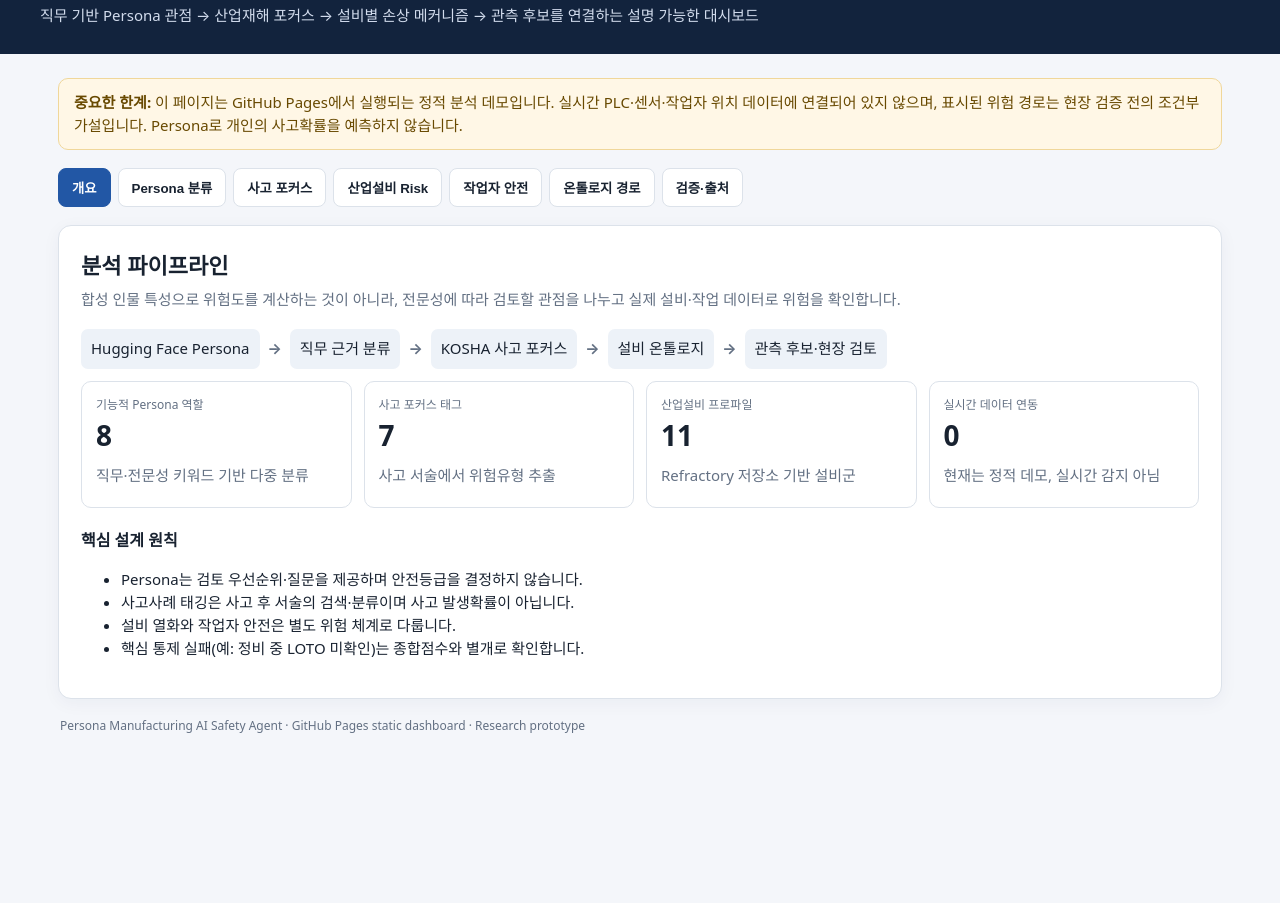
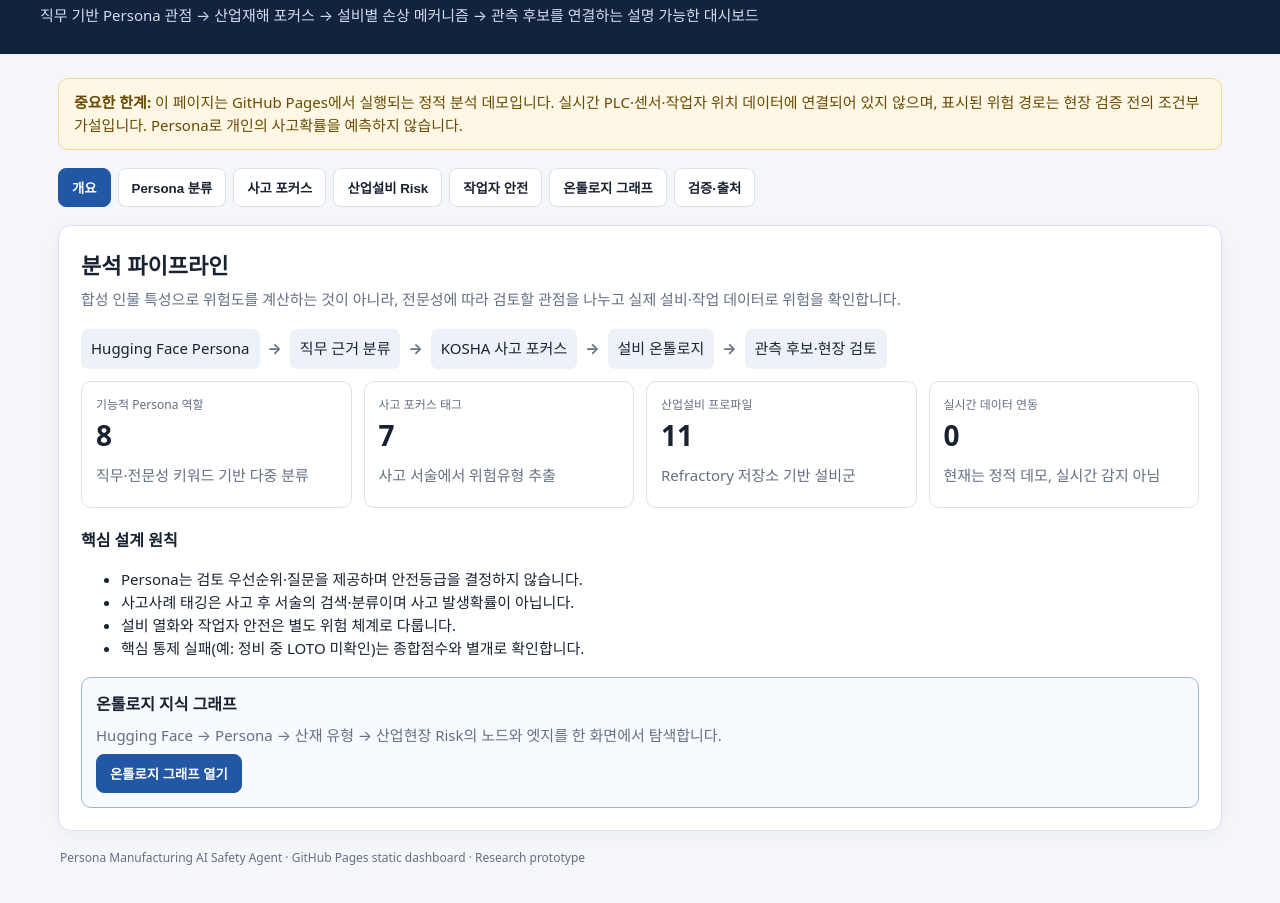
Before and after one commit to ahky900-art/persona-manufacturing-ai-agent, a plain HTML site: page docs/index.html in a window 1280 px wide. Shown: the part 107-1010 px from the top of the page. Before the commit the page ends 944 px from the top, so only its background shows below. Drawn offline with Linux system fonts and the light colour scheme.

Commit message:
Link ontology graph directly from dashboard overview

```diff
--- a/docs/index.html
+++ b/docs/index.html
@@ -18,11 +18,16 @@ label{display:block;font-weight:650;margin:12px 0 5px}input,select,textarea{widt
 <header><div class="eyebrow">MANUFACTURING SAFETY INTELLIGENCE · RESEARCH MVP</div><h1>Persona Manufacturing AI Safety Agent</h1><p>직무 기반 Persona 관점 → 산업재해 포커스 → 설비별 손상 메커니즘 → 관측 후보를 연결하는 설명 가능한 대시보드</p></header>
 <main>
 <div class="notice"><b>중요한 한계:</b> 이 페이지는 GitHub Pages에서 실행되는 정적 분석 데모입니다. 실시간 PLC·센서·작업자 위치 데이터에 연결되어 있지 않으며, 표시된 위험 경로는 현장 검증 전의 조건부 가설입니다. Persona로 개인의 사고확률을 예측하지 않습니다.</div>
-<nav id="tabs"><button class="active" data-tab="overview">개요</button><button data-tab="persona">Persona 분류</button><button data-tab="accident">사고 포커스</button><button data-tab="equipment">산업설비 Risk</button><button data-tab="safety">작업자 안전</button><button data-tab="ontology">온톨로지 경로</button><button data-tab="method">검증·출처</button></nav>
+<nav id="tabs"><button class="active" data-tab="overview">개요</button><button data-tab="persona">Persona 분류</button><button data-tab="accident">사고 포커스</button><button data-tab="equipment">산업설비 Risk</button><button data-tab="safety">작업자 안전</button><button data-tab="ontology">온톨로지 그래프</button><button data-tab="method">검증·출처</button></nav>
 <section id="overview" class="panel active"><h2>분석 파이프라인</h2><p class="sub">합성 인물 특성으로 위험도를 계산하는 것이 아니라, 전문성에 따라 검토할 관점을 나누고 실제 설비·작업 데이터로 위험을 확인합니다.</p>
 <div class="chain"><span>Hugging Face Persona</span><b>→</b><span>직무 근거 분류</span><b>→</b><span>KOSHA 사고 포커스</span><b>→</b><span>설비 온톨로지</span><b>→</b><span>관측 후보·현장 검토</span></div>
 <div class="grid"><div class="card"><div class="small">기능적 Persona 역할</div><div class="kpi">8</div><p>직무·전문성 키워드 기반 다중 분류</p></div><div class="card"><div class="small">사고 포커스 태그</div><div class="kpi">7</div><p>사고 서술에서 위험유형 추출</p></div><div class="card"><div class="small">산업설비 프로파일</div><div class="kpi">11</div><p>Refractory 저장소 기반 설비군</p></div><div class="card"><div class="small">실시간 데이터 연동</div><div class="kpi">0</div><p>현재는 정적 데모, 실시간 감지 아님</p></div></div>
-<h3 style="margin-top:20px">핵심 설계 원칙</h3><ul><li>Persona는 검토 우선순위·질문을 제공하며 안전등급을 결정하지 않습니다.</li><li>사고사례 태깅은 사고 후 서술의 검색·분류이며 사고 발생확률이 아닙니다.</li><li>설비 열화와 작업자 안전은 별도 위험 체계로 다룹니다.</li><li>핵심 통제 실패(예: 정비 중 LOTO 미확인)는 종합점수와 별개로 확인합니다.</li></ul></section>
+<h3 style="margin-top:20px">핵심 설계 원칙</h3><ul><li>Persona는 검토 우선순위·질문을 제공하며 안전등급을 결정하지 않습니다.</li><li>사고사례 태깅은 사고 후 서술의 검색·분류이며 사고 발생확률이 아닙니다.</li><li>설비 열화와 작업자 안전은 별도 위험 체계로 다룹니다.</li><li>핵심 통제 실패(예: 정비 중 LOTO 미확인)는 종합점수와 별개로 확인합니다.</li></ul>
+<div class="card" style="margin-top:16px;border-color:#9bb5dc;background:#f7faff">
+<h3>온톨로지 지식 그래프</h3>
+<p>Hugging Face → Persona → 산재 유형 → 산업현장 Risk의 노드와 엣지를 한 화면에서 탐색합니다.</p>
+<button class="btn primary" id="openOntology">온톨로지 그래프 열기</button>
+</div></section>
 
 <section id="persona" class="panel"><h2>Hugging Face Persona 분류 기준</h2><p class="sub">직무 맥락에 근거해 8개 기능적 검토 역할을 다중 분류합니다. 샘플 문장을 입력해 키워드 매칭이 어떻게 작동하는지 시험할 수 있습니다.</p>
 <div class="grid" id="roleCards"></div>
@@ -137,6 +142,7 @@ const safety=[
 ["밀폐공간·덕트·호퍼","산소결핍·유해가스·매몰","가스측정 미실시, 환기 중단, 격리 미흡","산소·유해가스 측정, 환기·격리, 감시인·구조계획","가스측정 미확인 또는 가스 경보"],
 ["지게차·로더 운행","충돌·끼임","보행자·차량 동선 중첩, 후진 사각, 유도자 부재","동선 분리, 속도·후진경보, 유도자, 운행점검","보행자-차량 위험구역 동시 점유"]];
 const $=id=>document.getElementById(id);
+document.getElementById("openOntology")?.addEventListener("click",()=>document.querySelector('nav button[data-tab="ontology"]')?.click());
 document.querySelectorAll("nav button").forEach(b=>b.addEventListener("click",()=>{document.querySelectorAll("nav button").forEach(x=>x.classList.remove("active"));document.querySelectorAll("section.panel").forEach(x=>x.classList.remove("active"));b.classList.add("active");$(b.dataset.tab).classList.add("active")}));
 $("roleCards").innerHTML=roles.map(r=>'<div class="card"><h3>'+r.name+'</h3><p><b>집중 관점</b> '+r.focus+'</p><p><b>사고 검토 렌즈</b> '+r.lens+'</p><div>'+r.kw.slice(0,8).map(k=>'<span class="tag">'+k+'</span>').join("")+'</div></div>').join("");
 function classifyRole(){let t=$("personaText").value.toLowerCase(),scores=roles.map(r=>({r,s:r.kw.filter(k=>t.includes(k.toLowerCase())).length})).filter(x=>x.s).sort((a,b)=>b.s-a.s);$("personaResult").innerHTML=scores.length?scores.map(x=>'<div><b>'+x.r.name+'</b> · 키워드 '+x.s+'개 <div class="bar"><span style="width:'+Math.min(100,x.s*14)+'%"></span></div><span class="small">일치 근거: '+x.r.kw.filter(k=>t.includes(k.toLowerCase())).join(", ")+'</span><p>'+x.r.lens+'</p></div>').join(""):'일치 키워드가 없어 미분류입니다. 역할을 억지로 지정하지 않습니다.'}
```
